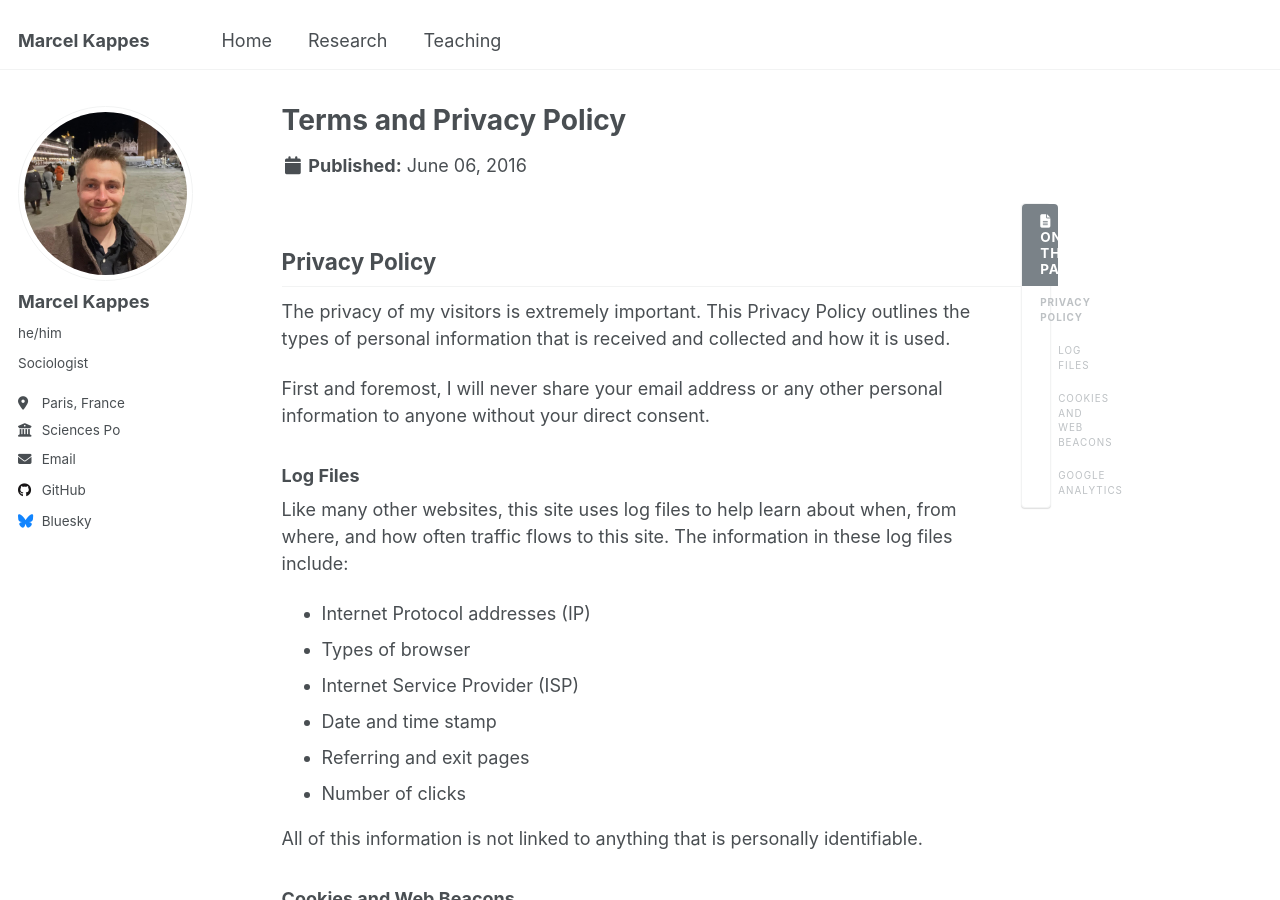
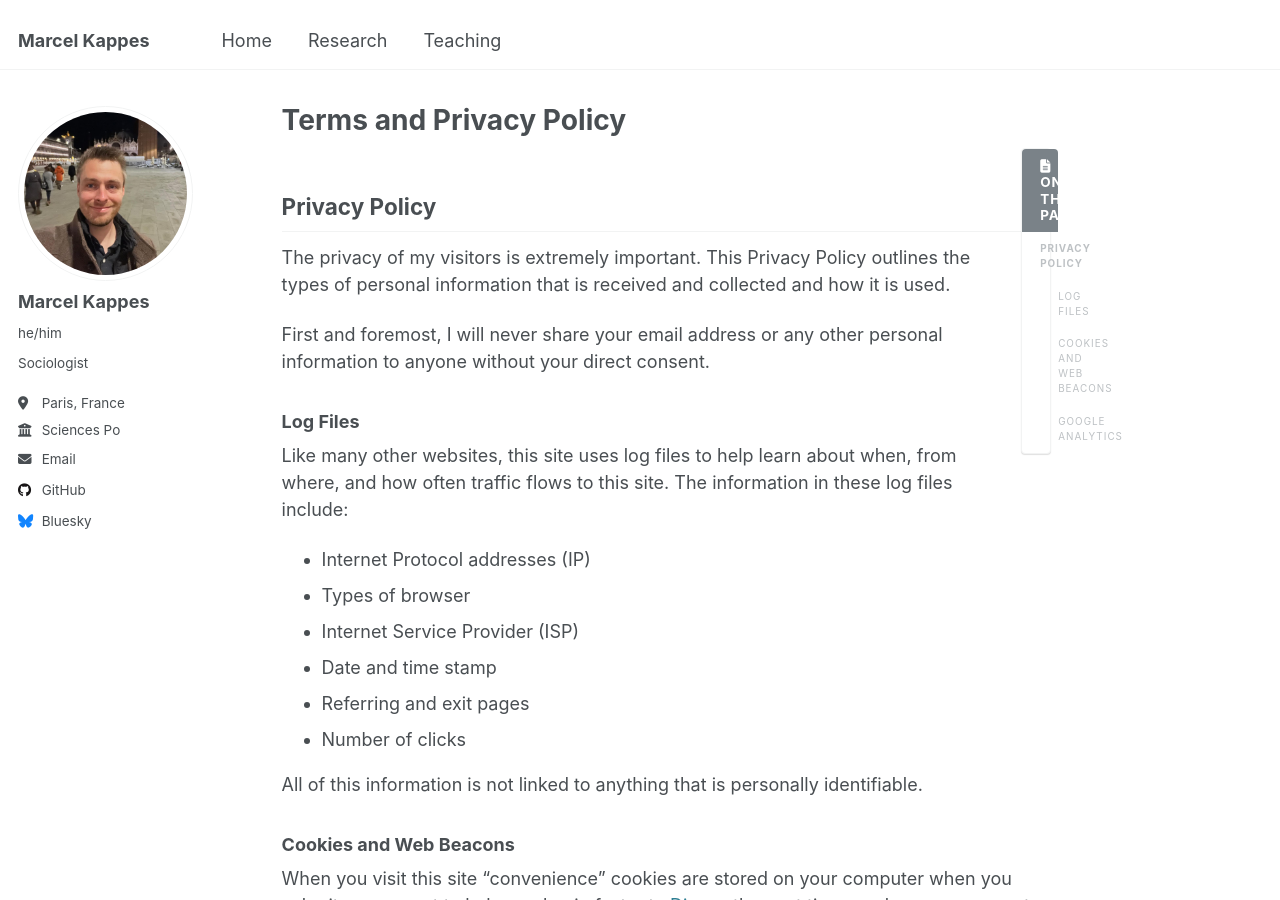
Before and after one commit to markappe/markappe.github.io, a Jekyll site: the page built from _pages/terms.md, in a window 1280 px wide and 900 px high. Built offline with Jekyll 4.4.1, drawn with Linux system fonts in a browser that asks for light colours.

Commit message:
Update terms.md

```diff
--- a/_pages/terms.md
+++ b/_pages/terms.md
@@ -1,7 +1,7 @@
 ---
 permalink: /terms/
 title: "Terms and Privacy Policy"
-modified: 2016-06-06
+last_modified_at: 2025-11-29
 ---
 
 {% include base_path %}
```
